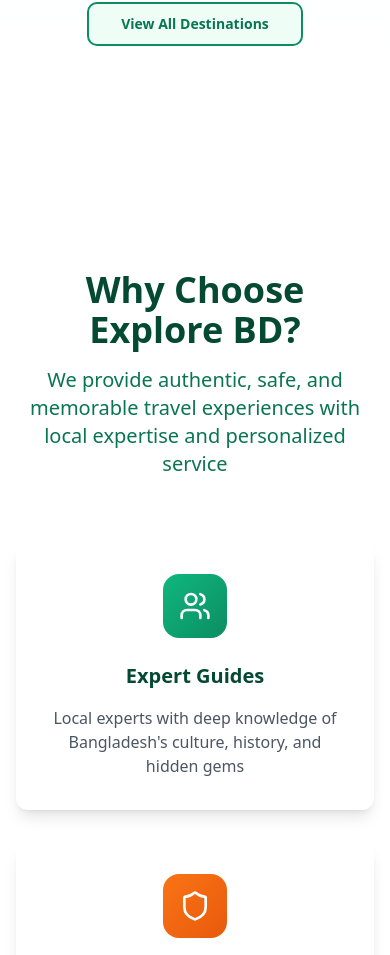
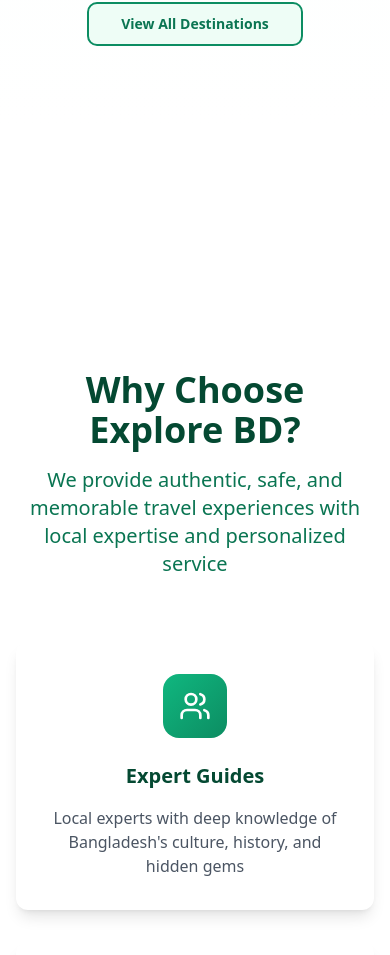
Before and after one commit to mdsaif2022/NTB-WEB-TEST, a React (Vite) app: page / in a window 390 px wide. Shown: the part 3720-4675 px from the top of the page. Built offline with nearby package versions, Linux system fonts and the light colour scheme; no server answers; the database is empty.

Commit message:
Fix AdSense fluid responsive ads error - add proper width constraints and script loading

```diff
--- a/client/components/AdBanner.tsx
+++ b/client/components/AdBanner.tsx
@@ -1,7 +1,8 @@
-import React, { useEffect, useRef } from 'react';
+import React, { useEffect, useRef, useState } from 'react';
 
 const AdBanner = () => {
-  const adRef = useRef(null);
+  const adRef = useRef<HTMLDivElement>(null);
+  const [scriptLoaded, setScriptLoaded] = useState(false);
 
   useEffect(() => {
     // Load the AdSense script only once
@@ -10,28 +11,59 @@ const AdBanner = () => {
       script.async = true;
       script.src = 'https://pagead2.googlesyndication.com/pagead/js/adsbygoogle.js?client=ca-pub-7550212696162488';
       script.crossOrigin = 'anonymous';
+
+      script.onload = () => {
+        setScriptLoaded(true);
+      };
+
+      script.onerror = () => {
+        console.warn('AdSense script failed to load');
+      };
+
       document.body.appendChild(script);
-    }
-    // Push adsbygoogle after script is loaded
-    if (typeof window !== 'undefined' && adRef.current) {
-      try {
-        (window as any).adsbygoogle = (window as any).adsbygoogle || [];
-        (window as any).adsbygoogle.push({});
-      } catch (e) {}
+    } else {
+      setScriptLoaded(true);
     }
   }, []);
 
+  useEffect(() => {
+    // Only push ads after script is loaded and container is ready
+    if (scriptLoaded && adRef.current && typeof window !== 'undefined') {
+      try {
+        // Wait for next tick to ensure container is rendered
+        setTimeout(() => {
+          if (adRef.current) {
+            (window as any).adsbygoogle = (window as any).adsbygoogle || [];
+            (window as any).adsbygoogle.push({});
+          }
+        }, 100);
+      } catch (e) {
+        console.warn('AdSense push failed:', e);
+      }
+    }
+  }, [scriptLoaded]);
+
   return (
     <div className="my-8 flex justify-center">
+      <div
+        ref={adRef}
+        className="w-full max-w-4xl"
+        style={{ minWidth: '250px', minHeight: '100px' }}
+      >
         <ins
           className="adsbygoogle"
-        style={{ display: 'block' }}
+          style={{
+            display: 'block',
+            width: '100%',
+            minWidth: '250px',
+            minHeight: '100px'
+          }}
           data-ad-format="fluid"
           data-ad-layout-key="-6t+ed+2i-1n-4w"
           data-ad-client="ca-pub-7550212696162488"
           data-ad-slot="1046984247"
-        ref={adRef}
         ></ins>
+      </div>
     </div>
   );
 };
```
Lines whose indentation alone changed are shown as unchanged.
